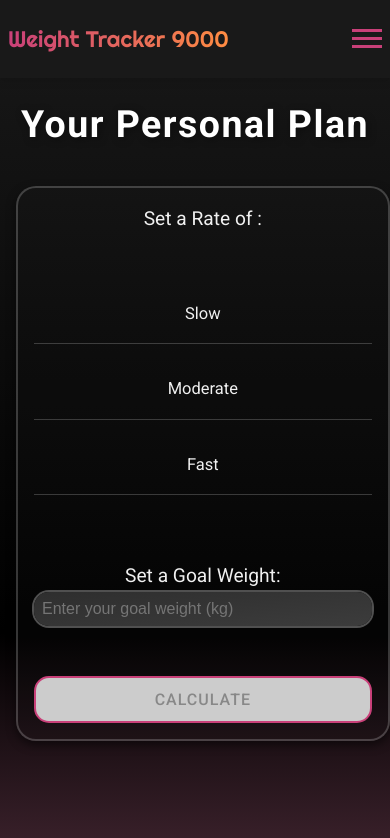
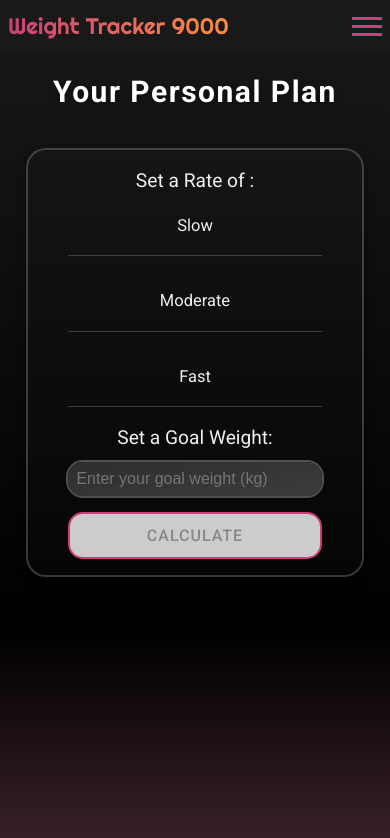
Before and after one commit to x-Lo/weight-tracker9000, a Vue app: page /personal in a window 390 px wide. Shown: the top 838 px of the page. Built offline with nearby package versions, Linux system fonts and the light colour scheme; no server answers; what v-calendar would draw is missing.

Commit message:
updated the responsive deisgn for the new views, everything almost looks good for mobile screens

```diff
--- a/src/components/Calculator.vue
+++ b/src/components/Calculator.vue
@@ -345,6 +345,8 @@ input, select {
 }
 
 @media (max-width: 480px) {
-
+  h1 {
+    font-size: 2em;
+  }
 }
 </style>
--- a/src/components/LogIn.vue
+++ b/src/components/LogIn.vue
@@ -128,7 +128,7 @@ h2::after {
 /* Form */
 .login-form {
   width: 100%;
-  min-width: 400px;
+  min-width: 40vh;
   display: flex;
   flex-direction: column;
   gap: 1rem;
--- a/src/components/Results.vue
+++ b/src/components/Results.vue
@@ -269,4 +269,16 @@ h2 {
 .plan-grid .grid-item:hover {
   cursor: pointer;
 }
+
+@media (max-width: 480px) {
+  .results-grid {
+    flex-direction: column; /* Stack sections on top of each other */
+    align-items: center;
+  }
+
+  .grid-item {
+    width: 40vh;
+  }
+
+}
 </style>
--- a/src/components/SignUp.vue
+++ b/src/components/SignUp.vue
@@ -136,7 +136,7 @@ h2::after {
 /* Form */
 .login-form {
   width: 100%;
-  min-width: 400px;
+  min-width: 40vh;
   display: flex;
   flex-direction: column;
   gap: 1rem;
--- a/src/views/AccountView.vue
+++ b/src/views/AccountView.vue
@@ -109,6 +109,7 @@
   justify-content: flex-start;
   align-items: center;
   width: 100%;
+  min-width: 40vh;
   height: 100%;
   padding: 1rem;
   gap: 2rem;
@@ -154,7 +155,7 @@ h2::after {
   gap: 1.5rem;
   width: 100%;
   height: 100vh;
-  min-width: 1200px; /* Responsive width limit */
+  min-width: 40vh; /* Responsive width limit */
 }
 
 .grid-item {
@@ -167,7 +168,7 @@ h2::after {
   border: 2px solid rgba(255, 255, 255, 0.2);
   box-shadow: 0 0 0 2px transparent, 0 4px 10px rgba(0, 0, 0, 0.5);
   width: calc(33.333% - 1rem);
-  min-width: 280px;
+  min-width: 40vh;
   height: 70vh;
 }
 
@@ -208,14 +209,11 @@ input[readonly]:focus {
   color: #f0f0f0;
 }
 
-@media (max-width: 768px) {
+@media (max-width: 480px) {
   .grid {
+    height: 100%;
     flex-direction: column;
     gap: 1rem;
-  }
-
-  .grid-item {
-    width: 100%;
     align-items: center;
   }
 
--- a/src/views/CalculatorView.vue
+++ b/src/views/CalculatorView.vue
@@ -48,4 +48,15 @@
     transition: transform 0.7s ease-in-out;
 }
 
+@media (max-width: 480px) {
+  .calculator-page {
+    flex-direction: column; /* Stack sections on top of each other */
+  }
+
+  .calculator,
+  .results {
+    width: 100%; /* Full width for smaller screens */
+    flex: 0 0 100%;
+  }
+}
 </style>
--- a/src/views/CalendarView.vue
+++ b/src/views/CalendarView.vue
@@ -48,4 +48,16 @@
         background: transparent;
         transition: transform 0.7s ease-in-out;
     }
+
+@media (max-width: 480px) {
+    .calendarview-page {
+        flex-direction: column; /* Stack sections on top of each other */
+    }
+
+    .calendar,
+    .dailyWeight {
+        width: 100%; /* Full width for smaller screens */
+        flex: 0 0 100%;
+    }
+}
 </style>
--- a/src/views/PersonalPlanView.vue
+++ b/src/views/PersonalPlanView.vue
@@ -434,4 +434,37 @@ a {
   color: #C94079;
   text-decoration: underline;
 }
+
+@media (max-width: 480px) {
+  .grid-container {
+    flex-direction: column; /* Stack sections on top of each other */
+    align-items: center;
+  }
+
+  .grid-item {
+    width: 40vh;
+  }
+
+  .grid-item-h {
+    width: 40vh;
+  }
+
+  .rate-options-grid .grid-item {
+    width: 30vh;
+  }
+
+  h1 {
+    font-size: 2em;
+  }
+
+  .input-group {
+    width: 30vh;
+    gap: 0.5rem;
+  }
+
+  .button {
+    width: 30vh;
+    margin-top: 1rem;
+  }
+}
 </style>
--- a/src/views/SavePlanView.vue
+++ b/src/views/SavePlanView.vue
@@ -48,4 +48,16 @@
         background: transparent;
         transition: transform 0.7s ease-in-out;
     }
+
+@media (max-width: 480px) {
+    .savePlanView-page {
+        flex-direction: column; /* Stack sections on top of each other */
+    }
+
+    .calendar,
+    .savePlan {
+        width: 100%; /* Full width for smaller screens */
+        flex: 0 0 100%;
+    }
+}
 </style>
```
Lines whose indentation alone changed are shown as unchanged.
